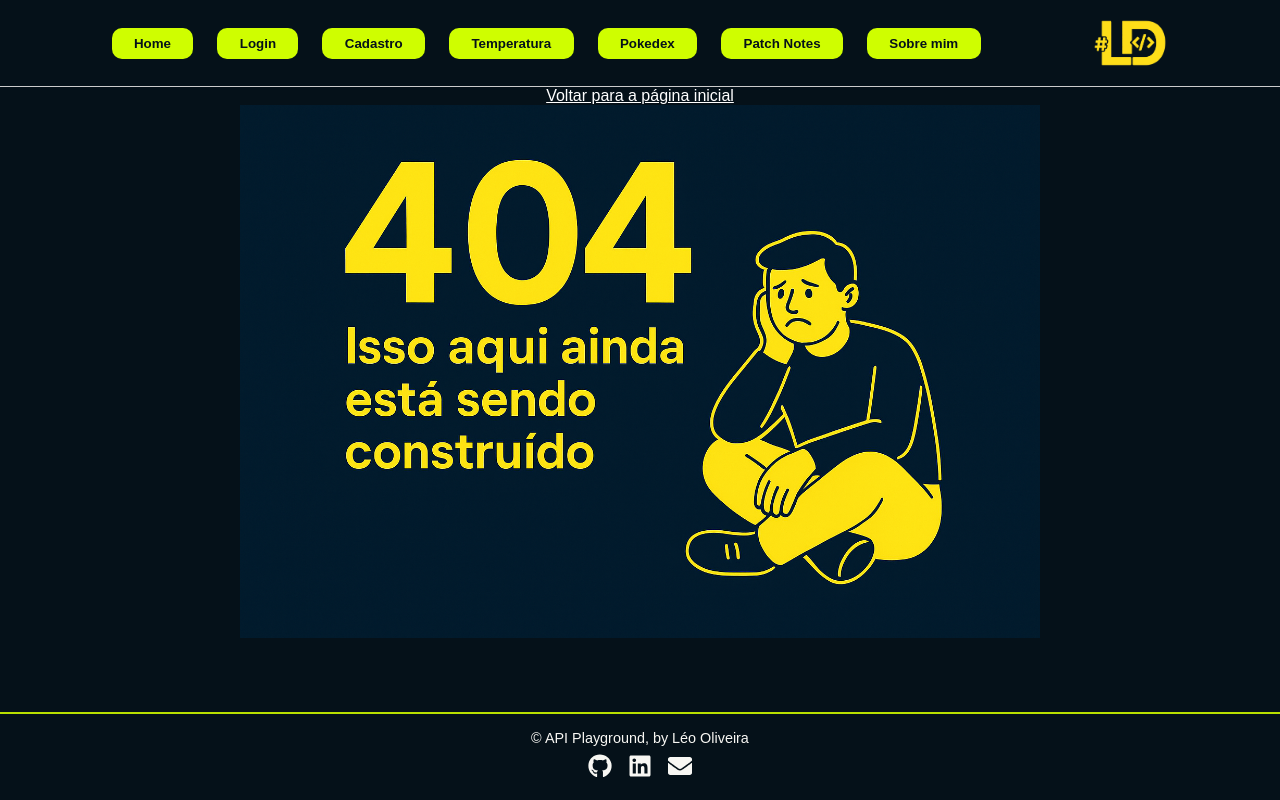
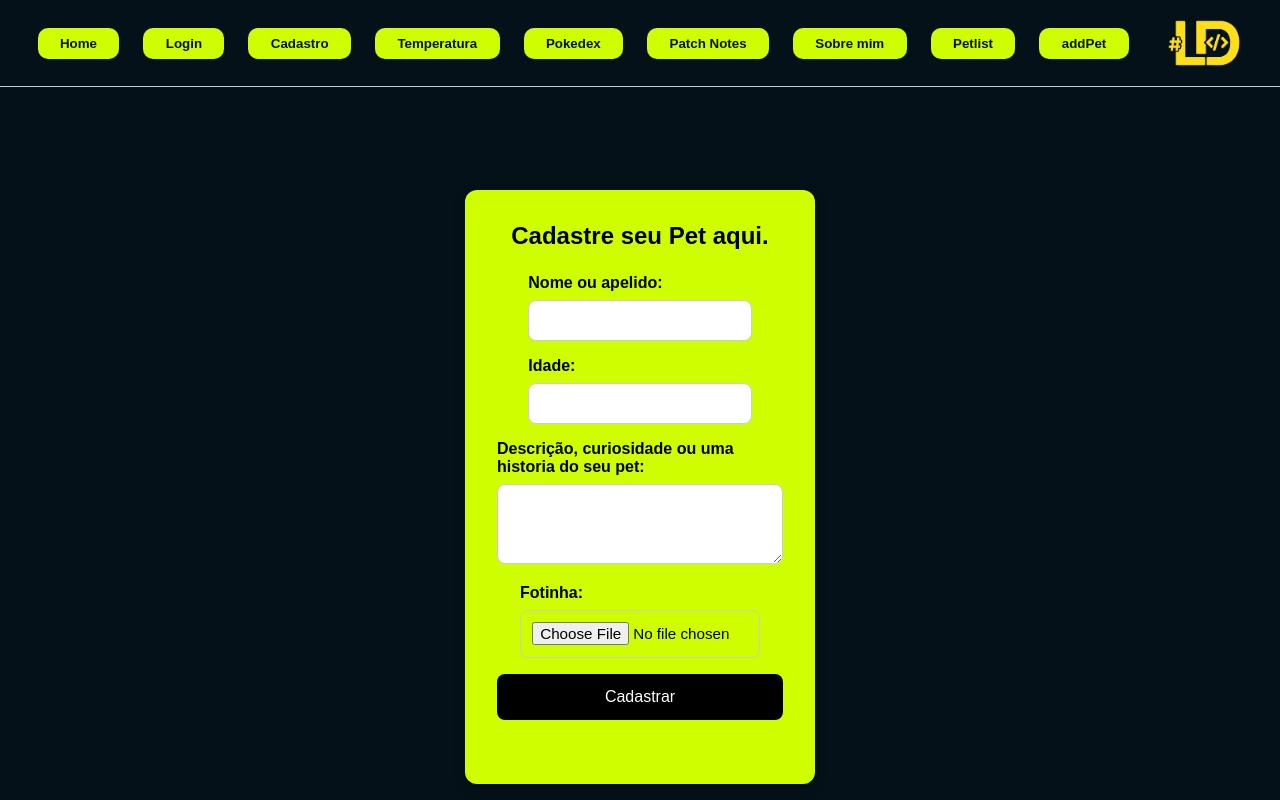
Before and after one commit to ld-oliveira/API_PLAYGROUND_FRONT, a React (Create React App) app: page /AddPet in a window 1280 px wide. Shown: the top 800 px of the page. Built offline with nearby package versions, Linux system fonts and the light colour scheme; no server answers.

Commit message:
criacao_addpets_petlist

```diff
--- a/package.json
+++ b/package.json
@@ -12,7 +12,8 @@
     "react-icons": "^5.5.0",
     "react-router-dom": "^7.6.2",
     "react-scripts": "5.0.1",
-    "sass": "^1.89.1",
+    "sass": "^1.93.2",
+    "sass-loader": "^13.3.3",
     "web-vitals": "^2.1.4"
   },
   "scripts": {
--- a/src/App.jsx
+++ b/src/App.jsx
@@ -12,6 +12,8 @@ import Footer from './components/Footer';
 import './styles/global.scss';
 import LoginPage from './pages/LoginPage';
 import CadPage from './pages/CadPage';
+import PetList from './pages/petList';
+import AddPet from './pages/addPet';
 
 
 
@@ -29,6 +31,8 @@ function App() {
             <Route path="/Patchnotes" element={<Patchnotes/>}/>
             <Route path="/LoginPage" element={<LoginPage/>}/>
             <Route path="/CadPage" element={<CadPage/>}/>
+            <Route path="/petList" element={<PetList/>}/>
+            <Route path="/AddPet" element={<AddPet/>}/>
             <Route path="*" element={<NotFound />} />
           </Routes>
         </main>
--- a/src/components/CadForm.jsx
+++ b/src/components/CadForm.jsx
@@ -45,7 +45,7 @@ function RegisterForm() {
 
       if (response.ok) {
         setMensagem({ texto: "Cadastro realizado com sucesso!", tipo: "sucesso" });
-        setTimeout(() => navigate("/login"), 2000); // redireciona após 2s
+        setTimeout(() => navigate("/LoginPage"), 2000); // redireciona após 2s
       } else {
         setMensagem({ texto: data.erro || "Erro no cadastro!", tipo: "erro" });
       }
--- a/src/components/Header.jsx
+++ b/src/components/Header.jsx
@@ -21,6 +21,8 @@ const Header = () => {
         <Link to="/ApiPoke" onClick={() => setMenuAberto(false)}><button>Pokedex</button></Link>
         <Link to="/Patchnotes" onClick={() => setMenuAberto(false)}><button>Patch Notes</button></Link>
         <Link to="/contato" onClick={() => setMenuAberto(false)}><button>Sobre mim</button></Link>
+        <Link to="/petList" onClick={() => setMenuAberto(false)}><button>Petlist</button></Link>
+        <Link to="/addPet" onClick={() => setMenuAberto(false)}><button>addPet</button></Link>
 
         </div>
 
--- /dev/null
+++ b/src/pages/addPet.jsx
@@ -0,0 +1,103 @@
+import { useState } from "react";
+import { API_BASE, getAuthHeader } from "../services/api";
+import "../styles/components/Addpet.scss";
+
+function AddPet() {
+  const [nome, setNome] = useState("");
+  const [idade, setIdade] = useState("");
+  const [descricao, setDescricao] = useState("");
+  const [foto, setFoto] = useState(null);
+  const [mensagem, setMensagem] = useState("");
+
+  const handleSubmit = async (e) => {
+    e.preventDefault();
+
+    const formData = new FormData();
+    formData.append("nome", nome);
+    formData.append("idade", idade);
+    formData.append("descricao", descricao);
+    if (foto) {
+      formData.append("foto", foto);
+    }
+
+    try {
+      const response = await fetch(`${API_BASE}/pet/animais/`, {
+        method: "POST",
+        headers: {
+          ...getAuthHeader(), // insere o token JWT automaticamente
+        },
+        body: formData,
+      });
+
+      if (!response.ok) {
+        throw new Error("Erro ao cadastrar animal");
+      }
+
+      setMensagem("Animal cadastrado com sucesso!");
+      setNome("");
+      setIdade("");
+      setDescricao("");
+      setFoto(null);
+    } catch (err) {
+      setMensagem("Erro: " + err.message);
+    }
+  };
+
+  return (
+  <div className="add-pet-page">
+    <div className="add-pet-form">
+      <h2>Cadastre seu Pet aqui.</h2>
+      {mensagem && (
+        <p className={`message ${mensagem.includes("sucesso") ? "success" : "error"}`}>
+          {mensagem}
+        </p>
+      )}
+
+      <form onSubmit={handleSubmit}>
+        <div className="form-group">
+          <label>Nome ou apelido:</label>
+          <input
+            type="text"
+            value={nome}
+            onChange={(e) => setNome(e.target.value)}
+            required
+          />
+        </div>
+
+        <div className="form-group">
+          <label>Idade:</label>
+          <input
+            type="number"
+            value={idade}
+            onChange={(e) => setIdade(e.target.value)}
+            required
+          />
+        </div>
+
+        <div className="form-group">
+          <label>Descrição, curiosidade ou uma historia do seu pet:</label>
+          <textarea
+            value={descricao}
+            onChange={(e) => setDescricao(e.target.value)}
+            required
+          />
+        </div>
+
+        <div className="form-group">
+          <label>Fotinha:</label>
+          <input
+            type="file"
+            accept="image/*"
+            onChange={(e) => setFoto(e.target.files[0])}
+          />
+        </div>
+
+        <button type="submit">Cadastrar</button>
+      </form>
+    </div>
+  </div>
+);
+
+}
+
+export default AddPet;
--- /dev/null
+++ b/src/pages/petList.jsx
@@ -0,0 +1,61 @@
+import { useEffect, useState } from "react";
+import { listPets } from "../services/pets";
+import '../styles/components/Petlist.scss';
+
+function PetList() {
+  const [pets, setPets] = useState([]);
+  const [loading, setLoading] = useState(true);
+  const [error, setError] = useState(null);
+
+  useEffect(() => {
+    async function fetchPets() {
+      try {
+        const data = await listPets();
+        setPets(data);
+      } catch (err) {
+        setError(err.message);
+      } finally {
+        setLoading(false);
+      }
+    }
+
+    fetchPets();
+  }, []);
+
+  if (loading) {
+    return <p>Carregando animais...</p>;
+  }
+
+  if (error) {
+    return <p>Erro: {error}</p>;
+  }
+
+  return (
+  <div className="pet-list-page">
+    <h1>Lista de Animais</h1>
+    {loading && <p className="loading-message">Carregando animais...</p>}
+    {error && <p className="error-message">Erro: {error}</p>}
+    {!loading && !error && pets.length === 0 && (
+      <p className="empty-message">Nenhum animal cadastrado ainda.</p>
+    )}
+    {!loading && !error && pets.length > 0 && (
+      <div className="pets-grid">
+        {pets.map((pet) => (
+          <div className="pet-card" key={pet.id}>
+            {pet.foto && <img src={pet.foto} alt={pet.nome} />}
+            <h2>{pet.nome}</h2>
+            <p><strong>Idade:</strong> {pet.idade}</p>
+            <p><strong>Dono:</strong> {pet.usuario?.username || "Anônimo"}</p>
+            <div className="pet-comment">
+              {pet.descricao || "Sem descrição"}
+            </div>
+          </div>
+        ))}
+      </div>
+    )}
+  </div>
+);
+
+}
+
+export default PetList;
--- /dev/null
+++ b/src/services/api.js
@@ -0,0 +1,20 @@
+// URL base da API
+// Você pode definir no .env: REACT_APP_API_BASE=https://api-playground-back.onrender.com
+export const API_BASE = process.env.REACT_APP_API_BASE || "https://api-playground-back.onrender.com";
+
+// Função para retornar o cabeçalho de autenticação (quando o usuário estiver logado)
+export function getAuthHeader() {
+  const token =
+    localStorage.getItem("authToken") ||
+    localStorage.getItem("token") ||
+    localStorage.getItem("access") ||
+    null;
+
+  if (!token) return {};
+
+  // Detecta se o token é JWT (com 3 partes separadas por ponto)
+  const isJWT = token.split(".").length === 3;
+  const prefix = isJWT ? "Bearer " : "Token ";
+
+  return { Authorization: prefix + token };
+}
--- /dev/null
+++ b/src/services/pets.js
@@ -0,0 +1,27 @@
+import { API_BASE, getAuthHeader } from "./api";
+
+// Listar todos os animais (aberto para qualquer usuário)
+export async function listPets() {
+  const response = await fetch(`${API_BASE}/api/animais/`);
+  if (!response.ok) {
+    throw new Error("Erro ao buscar animais");
+  }
+  return response.json();
+}
+
+// Adicionar um novo animal (precisa estar logado)
+export async function addPet(petData) {
+  const response = await fetch(`${API_BASE}/api/animais/`, {
+    method: "POST",
+    headers: {
+      "Content-Type": "application/json",
+      ...getAuthHeader(),
+    },
+    body: JSON.stringify(petData),
+  });
+
+  if (!response.ok) {
+    throw new Error("Erro ao adicionar animal");
+  }
+  return response.json();
+}
--- /dev/null
+++ b/src/styles/components/Addpet.scss
@@ -0,0 +1,82 @@
+@use '../base/variables' as *;
+
+.add-pet-page {
+  display: flex;
+  justify-content: center;
+  align-items: center;
+  min-height: 100vh;
+  background: $fundo;
+
+  h2 {
+    text-align: center;
+    margin-bottom: 1.5rem;
+  }
+
+  .message {
+    text-align: center;
+    font-weight: bold;
+    margin-bottom: 1rem;
+
+    &.success {
+      color: green;
+    }
+
+    &.error {
+      color: red;
+    }
+  }
+
+  .add-pet-form {
+    background: $titulos;
+    padding: 2rem;
+    border-radius: 12px;
+    box-shadow: 0 4px 12px rgba(0, 0, 0, 0.3);
+    width: 350px;
+
+    .form-group {
+      margin-bottom: 1rem;
+
+      label {
+        display: block;
+        font-weight: bold;
+        margin-bottom: 0.5rem;
+        color: black;
+      }
+
+      input,
+      textarea {
+        width: 100%;
+        padding: 0.7rem;
+        border: 1px solid #ccc;
+        border-radius: 8px;
+        font-size: 0.95rem;
+
+        &:focus {
+          outline: none;
+          border-color: black;
+        }
+      }
+
+      textarea {
+        resize: vertical;
+        min-height: 80px;
+      }
+    }
+
+    button {
+      width: 100%;
+      padding: 0.9rem;
+      background: black;
+      color: white;
+      border: none;
+      border-radius: 8px;
+      font-size: 1rem;
+      cursor: pointer;
+      transition: background 0.2s ease;
+
+      &:hover {
+        background: #333;
+      }
+    }
+  }
+}
--- /dev/null
+++ b/src/styles/components/Petlist.scss
@@ -0,0 +1,72 @@
+@use '../base/variables' as *;
+
+.pet-list-page {
+  min-height: 100vh;
+  background: $fundo;
+  padding: 2rem;
+
+  h1 {
+    text-align: center;
+    margin-bottom: 2rem;
+    color: $titulos;
+  }
+
+  .empty-message,
+  .error-message,
+  .loading-message {
+    text-align: center;
+    font-size: 1.2rem;
+    color: white;
+    margin-top: 2rem;
+  }
+
+  .pets-grid {
+    display: grid;
+    grid-template-columns: repeat(auto-fill, minmax(250px, 1fr));
+    gap: 2rem;
+  }
+
+  .pet-card {
+    background: $titulos;
+    border-radius: 12px;
+    padding: 1.5rem;
+    text-align: center;
+    box-shadow: 0 4px 12px rgba(0, 0, 0, 0.3);
+    transition: transform 0.2s ease, box-shadow 0.2s ease;
+
+    &:hover {
+      transform: translateY(-6px);
+      box-shadow: 0 6px 16px rgba(0, 0, 0, 0.5);
+    }
+
+    img {
+      width: 100%;
+      height: 160px;
+      object-fit: cover;
+      border-radius: 8px;
+      margin-bottom: 1rem;
+      background: black;
+    }
+
+    h2 {
+      font-size: 1.4rem;
+      margin-bottom: 0.5rem;
+      color: black;
+    }
+
+    p {
+      margin: 0.3rem 0;
+      font-size: 0.95rem;
+      color: #111;
+    }
+
+    .pet-comment {
+      background: black;
+      color: $titulos;
+      margin-top: 1rem;
+      padding: 0.5rem;
+      border-radius: 8px;
+      font-size: 0.85rem;
+    }
+  }
+}
```
Also changed, not shown: 1 other file (tests, documents, lock files or other folders).
